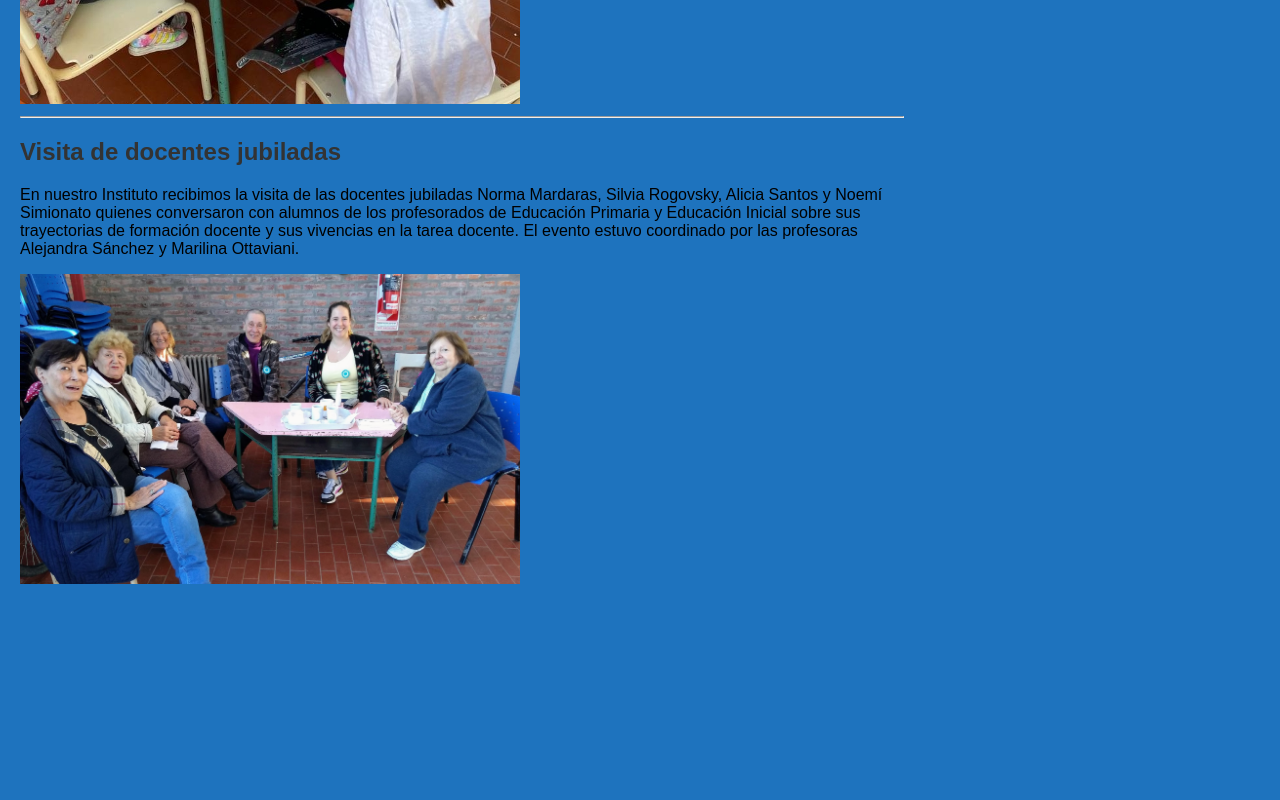
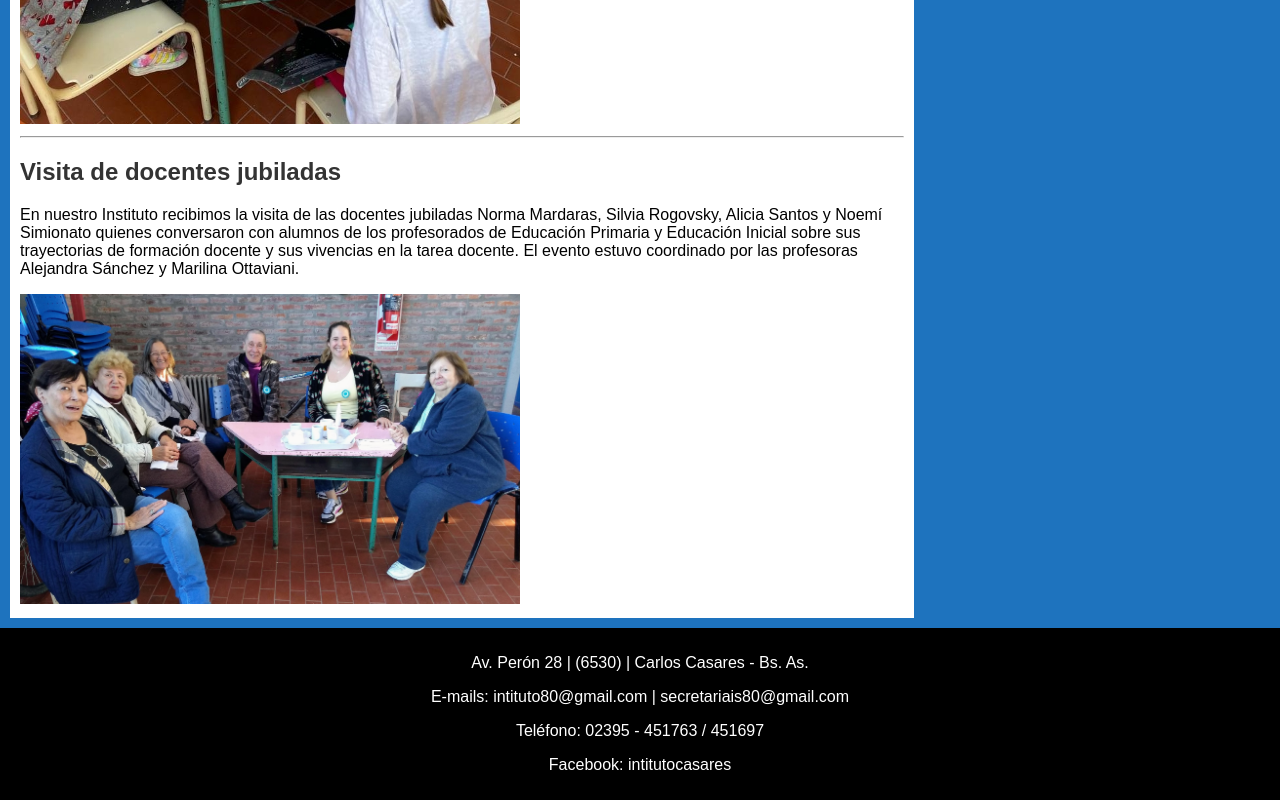
Before and after one commit to Syr4x/incripcion_examenes, a plain HTML site: page index.html in a window 1280 px wide. Shown: the part 1481-2281 px from the top of the page. Before the commit the page ends 2069 px from the top, so only its background shows below. Drawn offline with Linux system fonts and the light colour scheme.

```diff
--- a/css/index.css
+++ b/css/index.css
@@ -8,14 +8,15 @@
 
 header {
 
-    color:#fff;
+    color: #fff;
     text-align: center;
     height: 125px;
 }
 
 nav ul {
-    list-style-type: none; /* le saca los puntitos */
-    background-color:black;
+    list-style-type: none;
+    /* le saca los puntitos */
+    background-color: black;
     overflow: hidden;
     margin: 0;
     padding: 0;
@@ -34,7 +35,7 @@
 }
 
 nav li a:hover {
-    background-color:darkgray;
+    background-color: darkgray;
 
 
 }
@@ -46,25 +47,27 @@
 
 /* Estilos de la sección de noticias */
 
-.main{
+.main {
 
     width: 100%;
-    height: calc(100vh - 125px); /* el alto lo calculo haciendo el 100% de MI pantalla menos el header */
-    display: flex; /* para que el contenido del main sea flexible y no se apilen uns a otros */
-    justify-content: center; /* para alinear de manera horizontal*/
-    align-items: center; /* para alinear de manera vertical */
+    display: flex;
+    /* para que el contenido del main sea flexible y no se apilen uns a otros */
+    justify-content: center;
+    /* para alinear de manera horizontal*/
+    /*align-items: center;*/
+    /* para alinear de manera vertical */
 }
 
-img{
-width: 100%;
+img {
+    width: 100%;
 }
 
 .img_noticias {
     width: 500px;
 }
 
-.noticias-izq{
-    background-color:#fff;
+.noticias-izq {
+    background-color: #fff;
     width: 70%;
     height: 100%;
     margin: 10px;
@@ -72,8 +75,8 @@
 
 }
 
-.aside{
-    background-color:beige;
+.aside {
+    background-color: beige;
     width: 25%;
     height: 100%;
     margin: 10px;
@@ -82,8 +85,11 @@
 
 }
 
-.footer{
-    background-color:black;
+.footer {
+    background-color: black;
+    color: #fff;
+    text-align: center;
     width: 100%;
-    height: 100px;
+    padding: 10px 0;
+    /*el primer valor es arriba y abajo y el otro es derecha e izquierda */
 }
--- a/index.html
+++ b/index.html
@@ -26,24 +26,40 @@
         <section class="noticias-izq">
             <article>
                 <h2>Votación Centro de Estudiantes 2023</h2>
-                <p>En el día de hoy se llevó adelante el escrutinio para la elección de representantes en el Centro de Estudiantes. <br>
-                    Felicitamos a los y las estudiantes que integran la lista de unidad, a todos los chicos que participaron del acto eleccionario y a los docentes, <br>
-                    los preceptores, la CIPE Valentina  y nuestra bibliotecaria Jimena por facilitar la concreción del mismo.</p>
+                <p>En el día de hoy se llevó adelante el escrutinio para la elección de representantes en el Centro de
+                    Estudiantes. <br>
+                    Felicitamos a los y las estudiantes que integran la lista de unidad, a todos los chicos que
+                    participaron del acto eleccionario y a los docentes, <br>
+                    los preceptores, la CIPE Valentina y nuestra bibliotecaria Jimena por facilitar la concreción del
+                    mismo.</p>
                 <img src="img/votaciones.jpg" alt="votaciones" class="img_noticias">
             </article>
             <hr>
             <article>
                 <h2>Jornadas del Patio Sensorial</h2>
-                <p>La semana pasada finalizaron las jornadas del Patio Sensorial en nuestro Instituto, Jornadas que el equipo docente ha venido organizando de manera integrada a lo largo  del año, donde alumnos de todas las carreras docentes se preparan para abrir las puertas del Instituto a la Comunidad y donde Jardines de Infantes, Unidades de Desarrollo Infantil, Escuelas Primarias, Escuela Especial y Centro Educativo Complementario han venido a compartir y disfrutar de la propuesta pedagógica.
-                    Queremos agradecer al equipo docente que genera todo el tiempo, que trae ideas que permiten a nuestros estudiantes --docentes en formación-- la posibilidad  de comprometerse, sentirse parte y desarrollar habilidades para enriquecer su futuro profesional.
-                    También agradecer al cuerpo de inspectores de Carlos Casares Inspector Jefe Distrital Marcos Rosenzuaig, IE Especial María Laura Cormick, IE Inicial Marianela Lucero, IE Primaria Andrea León y IE Secundaria José Luis Ledesma por acompañarnos (como siempre lo hacen) y venir a visitarnos y observar el trabajo de nuestros estudiantes.
-                    Y a todas las instituciones que nos vinieron a visitar y a disfrutar de este espacio, esperamos que lo hayan disfrutado tanto como nosotros.</p>
+                <p>La semana pasada finalizaron las jornadas del Patio Sensorial en nuestro Instituto, Jornadas que el
+                    equipo docente ha venido organizando de manera integrada a lo largo del año, donde alumnos de todas
+                    las carreras docentes se preparan para abrir las puertas del Instituto a la Comunidad y donde
+                    Jardines de Infantes, Unidades de Desarrollo Infantil, Escuelas Primarias, Escuela Especial y Centro
+                    Educativo Complementario han venido a compartir y disfrutar de la propuesta pedagógica.
+                    Queremos agradecer al equipo docente que genera todo el tiempo, que trae ideas que permiten a
+                    nuestros estudiantes --docentes en formación-- la posibilidad de comprometerse, sentirse parte y
+                    desarrollar habilidades para enriquecer su futuro profesional.
+                    También agradecer al cuerpo de inspectores de Carlos Casares Inspector Jefe Distrital Marcos
+                    Rosenzuaig, IE Especial María Laura Cormick, IE Inicial Marianela Lucero, IE Primaria Andrea León y
+                    IE Secundaria José Luis Ledesma por acompañarnos (como siempre lo hacen) y venir a visitarnos y
+                    observar el trabajo de nuestros estudiantes.
+                    Y a todas las instituciones que nos vinieron a visitar y a disfrutar de este espacio, esperamos que
+                    lo hayan disfrutado tanto como nosotros.</p>
                 <img src="img/sensorial.jpg" alt="patio sensorial" class="img_noticias">
             </article>
             <hr>
             <article>
                 <h2>Visita de docentes jubiladas</h2>
-                <p>En nuestro Instituto recibimos la visita de las docentes jubiladas Norma Mardaras, Silvia Rogovsky, Alicia Santos y Noemí Simionato quienes conversaron con alumnos de los profesorados de Educación Primaria y Educación Inicial sobre sus trayectorias de formación docente y sus vivencias en la tarea docente.
+                <p>En nuestro Instituto recibimos la visita de las docentes jubiladas Norma Mardaras, Silvia Rogovsky,
+                    Alicia Santos y Noemí Simionato quienes conversaron con alumnos de los profesorados de Educación
+                    Primaria y Educación Inicial sobre sus trayectorias de formación docente y sus vivencias en la tarea
+                    docente.
                     El evento estuvo coordinado por las profesoras Alejandra Sánchez y Marilina Ottaviani.</p>
                 <img src="img/dicentes jubiladas.jpg" alt="docentes" class="img_noticias">
             </article>
@@ -58,6 +74,10 @@
     </main>
 
     <footer class="footer">
+        <p>Av. Perón 28 | (6530) | Carlos Casares - Bs. As.</p>
+        <p>E-mails: intituto80@gmail.com | secretariais80@gmail.com</p>
+        <p>Teléfono: 02395 - 451763 / 451697</p>
+        <p>Facebook: intitutocasares</p>
 
     </footer>
 
```
Also changed, not shown: css/formulario.css (+19 -10 lines), formulario.html (+8 -0 lines). Lines whose indentation alone changed are shown as unchanged.
